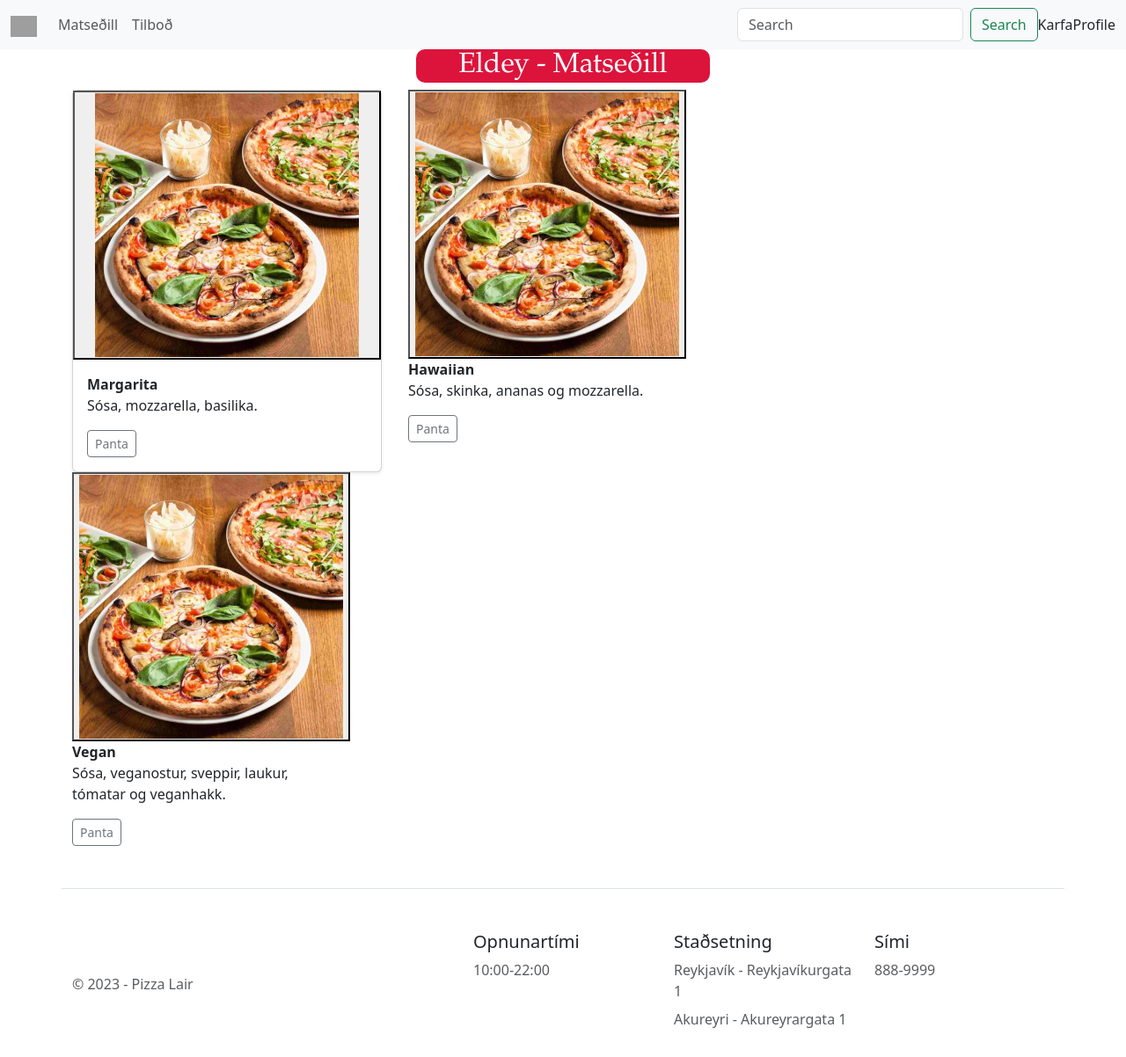
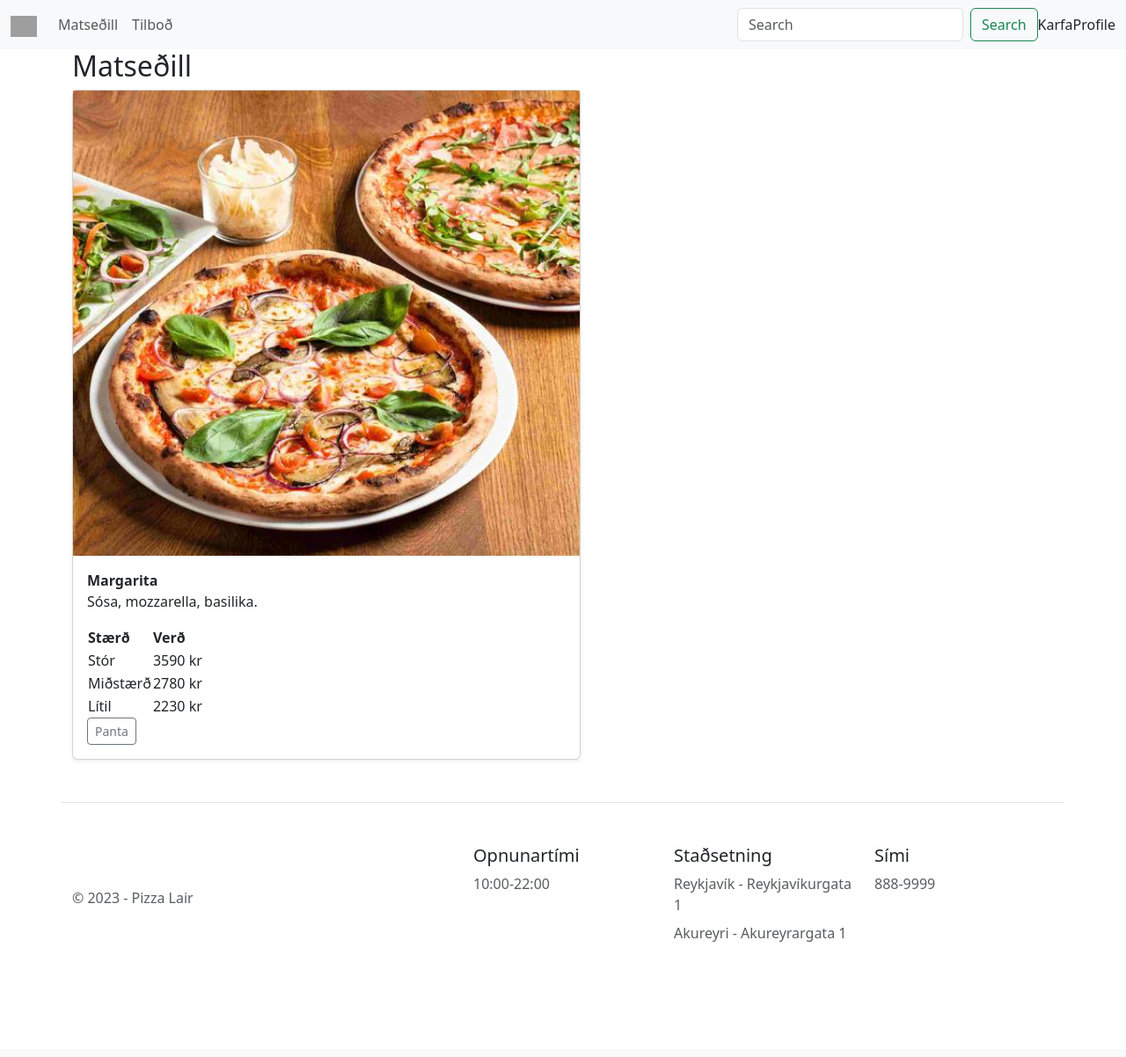
Before and after one commit to LightMH/PizzaLair, a Django app: page /menu/ in a window 1280 px wide. Shown: the top 1202 px of the page at 88% size. After the commit the page ends 1071 px from the top, so only its background shows below. Run offline with Django 4.2, Linux system fonts and the light colour scheme; grey boxes are pictures that could not be loaded.

Commit message:
Gerði menu-style fyrir eina pizzu þá getum við notað það fyrir allar pizzurnar sem við sækjum í database

```diff
--- a/templates/Menu/menu.html
+++ b/templates/Menu/menu.html
@@ -1,17 +1,34 @@
 {% extends 'base.html' %}
 {% block content %}
     <link rel="stylesheet" href="/static/css/menu.css">
-    <div class="menuHeader">
-    <h2>Eldey - Matseðill</h2>
+    <div class="offersOnSite">
+    <div class="menu">
+    <h2>Matseðill</h2>
     </div>
-        <div class="menuDisplay">
+    <div class="menuDisplay">
     <div class="col">
           <div class="card shadow-sm">
-              <button class="pizzaImgBtn">
-              <img class="pizzaImg" src="/static/images/Offer_img.png" alt="Offer image">
-            </button>
+            <img src="/static/images/Offer_img.png" alt="Offer image">
             <div class="card-body">
               <p class="card-text"><b>Margarita</b><br>Sósa, mozzarella, basilika.</p>
+                <table class="sizeAndPriceTable">
+                      <tr>
+                        <th>Stærð</th>
+                        <th>Verð</th>
+                      </tr>
+                      <tr>
+                        <td>Stór</td>
+                        <td>3590 kr</td>
+                      </tr>
+                      <tr>
+                        <td>Miðstærð</td>
+                        <td>2780 kr</td>
+                      </tr>
+                      <tr>
+                        <td>Lítil</td>
+                        <td>2230 kr</td>
+                      </tr>
+                    </table>
               <div class="d-flex justify-content-between align-items-center">
                 <div class="btn-group">
                   <button type="button" class="btn btn-sm btn-outline-secondary">Panta</button>
@@ -20,32 +37,6 @@
             </div>
           </div>
         </div>
-        <div class="col">
-          <button class="pizzaImgBtn">
-              <img class="pizzaImg" src="/static/images/Offer_img.png" alt="Offer image">
-            </button>
-            <div class="card-body">
-              <p class="card-text"><b>Hawaiian</b><br>Sósa, skinka, ananas og mozzarella.</p>
-              <div class="d-flex justify-content-between align-items-center">
-                <div class="btn-group">
-                  <button type="button" class="btn btn-sm btn-outline-secondary">Panta</button>
-                </div>
-              </div>
-            </div>
-          </div>
-        </div>
-        <div class="col">
-          <button class="pizzaImgBtn">
-              <img class="pizzaImg" src="/static/images/Offer_img.png" alt="Offer image">
-            </button>
-            <div class="card-body">
-                <p class="card-text"><b>Vegan</b><br>Sósa, veganostur, sveppir, laukur, <br>tómatar og veganhakk.</p>
-              <div class="d-flex justify-content-between align-items-center">
-                <div class="btn-group">
-                  <button type="button" class="btn btn-sm btn-outline-secondary">Panta</button>
-                </div>
-              </div>
-            </div>
-          </div>
-
+    </div>
+    </div>
 {% endblock %}
```
